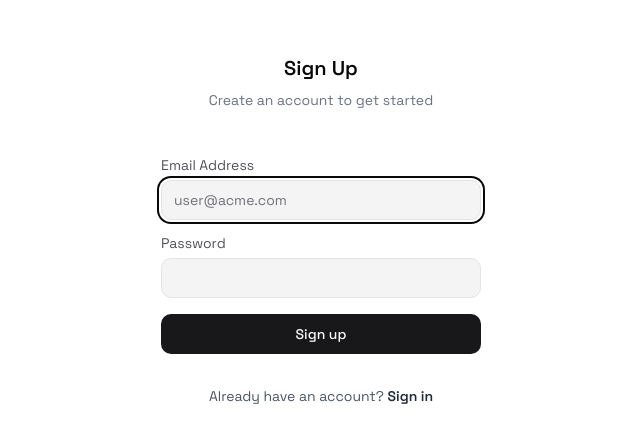
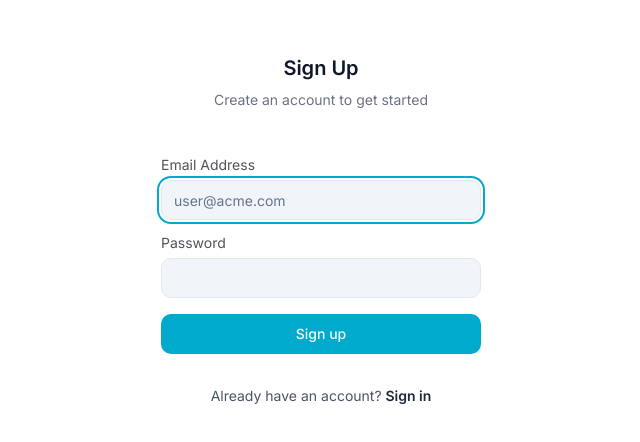
Before and after one commit to bhimamalbhage/nova-chat, a Next.js app: page /register in a window 1280 px wide. Shown: the part 170-612 px from the top of the page, without its empty margins (319-959 px from the left). Built offline with nearby package versions, Linux system fonts and the light colour scheme.

Commit message:
neon theme

```diff
--- a/app/globals.css
+++ b/app/globals.css
@@ -2,61 +2,82 @@
 @plugin "tailwindcss-animate";
 
 :root {
-  /* Zinc-based light theme */
+  /* Light Theme */
   --background: 0 0% 100%;
-  --foreground: 240 10% 3.9%;
+  --foreground: 222 47% 11%;
+
   --card: 0 0% 100%;
-  --card-foreground: 240 10% 3.9%;
+  --card-foreground: 222 47% 11%;
+
   --popover: 0 0% 100%;
-  --popover-foreground: 240 10% 3.9%;
-  --primary: 240 5.9% 10%;
-  --primary-foreground: 0 0% 98%;
-  --secondary: 240 4.8% 95.9%;
-  --secondary-foreground: 240 5.9% 10%;
-  --muted: 240 4.8% 95.9%;
-  --muted-foreground: 240 3.8% 46.1%;
-  --accent: 240 4.8% 95.9%;
-  --accent-foreground: 240 5.9% 10%;
+  --popover-foreground: 222 47% 11%;
+
+  --primary: 190 100% 40%;
+  /* Darker cyan for light mode readability */
+  --primary-foreground: 210 40% 98%;
+
+  --secondary: 210 40% 96.1%;
+  --secondary-foreground: 222 47.4% 11.2%;
+
+  --muted: 210 40% 96.1%;
+  --muted-foreground: 215.4 16.3% 46.9%;
+
+  --accent: 210 40% 96.1%;
+  --accent-foreground: 222 47.4% 11.2%;
+
   --destructive: 0 84.2% 60.2%;
-  --destructive-foreground: 0 0% 98%;
-  --border: 240 5.9% 90%;
-  --input: 240 5.9% 90%;
-  --ring: 240 10% 3.9%;
+  --destructive-foreground: 210 40% 98%;
+
+  --border: 214.3 31.8% 91.4%;
+  --input: 214.3 31.8% 91.4%;
+  --ring: 190 100% 40%;
+
   --radius: 0.75rem;
-  /* Slightly larger radius */
 
-  --chart-1: 12 76% 61%;
-  --chart-2: 173 58% 39%;
-  --chart-3: 197 37% 24%;
-  --chart-4: 43 74% 66%;
-  --chart-5: 27 87% 67%;
+  --chart-1: 190 100% 40%;
+  --chart-2: 217 91% 60%;
+  --chart-3: 262 83% 58%;
+  --chart-4: 280 65% 60%;
+  --chart-5: 340 75% 55%;
 }
 
 .dark {
-  /* Zinc-based dark theme */
-  --background: 240 10% 3.9%;
-  --foreground: 0 0% 98%;
-  --card: 240 10% 3.9%;
-  --card-foreground: 0 0% 98%;
-  --popover: 240 10% 3.9%;
-  --popover-foreground: 0 0% 98%;
-  --primary: 0 0% 98%;
-  --primary-foreground: 240 5.9% 10%;
-  --secondary: 240 3.7% 15.9%;
-  --secondary-foreground: 0 0% 98%;
-  --muted: 240 3.7% 15.9%;
-  --muted-foreground: 240 5% 64.9%;
-  --accent: 240 3.7% 15.9%;
-  --accent-foreground: 0 0% 98%;
+  /* Supermemory Dark Theme */
+  --background: 222 47% 4%;
+  /* #020412 */
+  --foreground: 210 40% 98%;
+  /* f8fafc */
+
+  --card: 225 27% 10%;
+  /* #0B0E25 */
+  --card-foreground: 210 40% 98%;
+
+  --popover: 225 27% 10%;
+  --popover-foreground: 210 40% 98%;
+
+  --primary: 190 100% 50%;
+  /* Supermemory Cyan */
+  --primary-foreground: 222 47.4% 11.2%;
+
+  --secondary: 217 33% 17%;
+  --secondary-foreground: 210 40% 98%;
+
+  --muted: 217 33% 17%;
+  --muted-foreground: 215 20.2% 65.1%;
+
+  --accent: 217 33% 17%;
+  --accent-foreground: 210 40% 98%;
+
   --destructive: 0 62.8% 30.6%;
-  --destructive-foreground: 0 0% 98%;
-  --border: 240 3.7% 15.9%;
-  --input: 240 3.7% 15.9%;
-  --ring: 240 4.9% 83.9%;
+  --destructive-foreground: 210 40% 98%;
 
-  --chart-1: 220 70% 50%;
-  --chart-2: 160 60% 45%;
-  --chart-3: 30 80% 55%;
+  --border: 217 33% 20%;
+  --input: 217 33% 17.5%;
+  --ring: 190 100% 50%;
+
+  --chart-1: 190 100% 50%;
+  --chart-2: 217 91% 60%;
+  --chart-3: 262 83% 58%;
   --chart-4: 280 65% 60%;
   --chart-5: 340 75% 55%;
 }
@@ -98,7 +119,9 @@
 
   body {
     @apply bg-background text-foreground antialiased selection:bg-primary/20 selection:text-primary;
-    background-image: radial-gradient(circle at 50% 0%, hsl(var(--primary) / 0.05) 0%, transparent 50%);
+    background-image:
+      radial-gradient(circle at 50% 0%, hsl(var(--primary) / 0.15) 0%, transparent 60%),
+      radial-gradient(circle at 80% 10%, hsl(217 91% 60% / 0.08) 0%, transparent 40%);
   }
 
   /* Keyboard navigation focus styles */
@@ -114,11 +137,15 @@
 
 @layer utilities {
   .glass {
-    @apply bg-background/60 backdrop-blur-xl border-b border-white/10 dark:border-white/5 supports-[backdrop-filter]:bg-background/60;
+    @apply bg-background/40 backdrop-blur-xl border border-white/5 supports-[backdrop-filter]:bg-background/20;
   }
 
   .glass-panel {
-    @apply bg-card/50 backdrop-blur-sm border border-border shadow-sm;
+    @apply bg-card/60 backdrop-blur-lg border border-white/5 shadow-xl;
+  }
+
+  .glow-text {
+    text-shadow: 0 0 10px hsl(var(--primary) / 0.5);
   }
 
   .text-balance {
@@ -192,7 +219,6 @@
   @apply bg-muted-foreground/20 rounded-full hover:bg-muted-foreground/40 transition-colors;
 }
 
-/* Code Editor overrides if needed */
 .cm-editor,
 .cm-gutters {
   background-color: transparent !important;
--- a/app/layout.tsx
+++ b/app/layout.tsx
@@ -1,12 +1,12 @@
 import { Toaster } from "sonner";
 import { Toaster as CustomToaster } from "@/components/ui/toaster";
 import type { Metadata } from "next";
-import { Space_Grotesk, JetBrains_Mono } from "next/font/google";
+import { Inter, JetBrains_Mono } from "next/font/google"; // Changed to Inter
 import { ThemeProvider } from "@/components/theme-provider";
 import { TooltipProvider } from "@/components/ui/tooltip";
 import "./globals.css";
 
-const sans = Space_Grotesk({
+const sans = Inter({ // Changed to Inter
   subsets: ["latin"],
   display: "swap",
   variable: "--font-sans",
@@ -24,7 +24,7 @@ export const metadata: Metadata = {
 };
 
 const LIGHT_THEME_COLOR = "hsl(0 0% 100%)";
-const DARK_THEME_COLOR = "hsl(240deg 10% 3.92%)";
+const DARK_THEME_COLOR = "#020412"; // Deep space blue
 const THEME_COLOR_SCRIPT = `\
 (function() {
   var html = document.documentElement;
@@ -60,7 +60,7 @@ export default function RootLayout({
       <body className="antialiased">
         <ThemeProvider
           attribute="class"
-          defaultTheme="light"
+          defaultTheme="system"
           enableSystem
           disableTransitionOnChange
         >
--- a/components/conversation-header.tsx
+++ b/components/conversation-header.tsx
@@ -12,7 +12,7 @@ export function ConversationHeader({ isMobileView, onBack, activeConversation }:
     const title = activeConversation?.name || activeConversation?.recipients.map(r => r.name).join(", ");
 
     return (
-        <div className="flex items-center px-6 py-3 border-b border-border/40 bg-background/60 backdrop-blur-xl h-[60px] w-full z-20 sticky top-0">
+        <div className="flex items-center px-6 py-3 border-b border-white/5 glass h-[64px] w-full z-20 sticky top-0">
             {isMobileView && (
                 <button
                     onClick={onBack}
--- a/components/conversation-item.tsx
+++ b/components/conversation-item.tsx
@@ -129,14 +129,14 @@ export function ConversationItem({
                 .join(", ")}`}
             aria-current={isActive ? "true" : undefined}
             className={cn(
-                "w-full py-3 px-3 text-left relative flex items-center gap-3 transition-all duration-200 rounded-xl group",
+                "w-full py-3.5 px-4 text-left relative flex items-center gap-3 transition-all duration-300 rounded-xl group border border-transparent",
                 isActive
-                    ? "bg-accent/80 text-foreground shadow-sm ring-1 ring-border/50"
-                    : "hover:bg-accent/40 text-foreground/80 hover:text-foreground"
+                    ? "bg-primary/10 text-primary-foreground shadow-lg shadow-primary/5 border-primary/20 backdrop-blur-md"
+                    : "hover:bg-white/5 hover:border-white/5 text-muted-foreground hover:text-foreground"
             )}
         >
             {conversation.unreadCount > 0 && (
-                <div className="absolute left-1 w-2 h-2 bg-blue-500 rounded-full flex-shrink-0 animate-pulse" />
+                <div className="absolute left-1.5 w-2 h-2 bg-primary rounded-full flex-shrink-0 animate-pulse box-shadow-glow" />
             )}
 
             <div className="w-10 h-10 rounded-xl bg-gradient-to-br from-neutral-200 to-neutral-300 dark:from-neutral-700 dark:to-neutral-800 overflow-hidden flex-shrink-0 flex items-center justify-center shadow-inner">
--- a/components/search-bar.tsx
+++ b/components/search-bar.tsx
@@ -50,12 +50,13 @@ export function SearchBar({ value, onChange }: SearchBarProps) {
                         }
                     }
                 }}
-                placeholder="Search messages..."
+                placeholder="Search..."
                 className={cn(
-                    "w-full pl-9 pr-9 py-2 rounded-xl text-sm transition-all duration-200",
-                    "placeholder:text-muted-foreground/70",
-                    "focus:outline-none focus:ring-2 focus:ring-primary/10 focus:bg-background",
-                    "bg-muted/50 text-foreground border border-transparent focus:border-border/50"
+                    "w-full pl-9 pr-9 py-2 rounded-xl text-sm transition-all duration-300",
+                    "placeholder:text-muted-foreground/50",
+                    "bg-white/5 border border-white/5",
+                    "focus:outline-none focus:ring-1 focus:ring-primary/50 focus:bg-white/10 focus:border-primary/30",
+                    "hover:bg-white/10"
                 )}
             />
             {value && (
--- a/components/sidebar.tsx
+++ b/components/sidebar.tsx
@@ -6,6 +6,7 @@ import { cn } from "@/lib/utils";
 import { SearchBar } from "./search-bar";
 import { ConversationItem } from "./conversation-item";
 import { ScrollArea } from "./ui/scroll-area";
+import { ThemeToggle } from "./theme-toggle"; // Added import
 import { format, isToday, isYesterday, isThisWeek, parseISO } from "date-fns";
 import { useTheme } from "next-themes";
 
@@ -107,8 +108,8 @@ export function Sidebar({
     return (
         <div
             className={cn(
-                "flex flex-col h-full border-r border-border/40",
-                isMobileView ? "bg-background" : "bg-muted/30 backdrop-blur-xl"
+                "flex flex-col h-full border-r border-white/5",
+                isMobileView ? "bg-background" : "glass"
             )}
         >
             {children}
@@ -173,6 +174,12 @@ export function Sidebar({
                     </div>
                 </ScrollArea>
             </div>
+            <div className="p-3 border-t border-white/5 flex justify-between items-center bg-black/10 backdrop-blur-sm">
+                <div className="text-xs text-muted-foreground/60 px-2">
+                    Nova Chat v0.1
+                </div>
+                <ThemeToggle />
+            </div>
         </div>
     );
 }
```
Also changed, not shown: components/chat-area.tsx (+13 -16 lines), components/message-input.tsx (+10 -10 lines).
